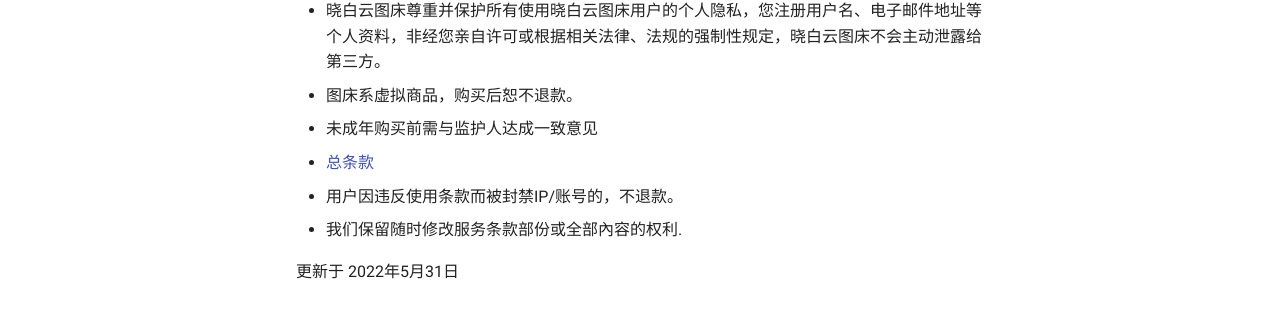
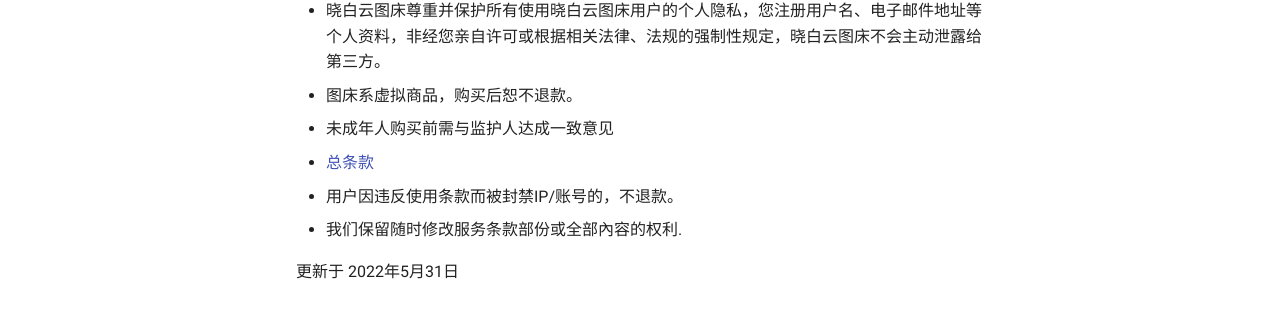
Before and after one commit to akass-org/doc.akass.cn, an MkDocs documentation site: the page built from docs/服务/图床/imghost-rules.md, in a window 1280 px wide and 900 px high, scrolled down 1518 px. Shown: the part 452-762 px from the top of the window. Built offline with MkDocs 1.6.1 and Material for MkDocs 9.7.7, drawn with Linux system fonts in a browser that asks for light colours; comment, search, counter and statistics services are not loaded.

Commit message:
完善叠甲表达

```diff
--- a/docs/服务/图床/imghost-rules.md
+++ b/docs/服务/图床/imghost-rules.md
@@ -70,7 +70,7 @@
 - 用户上传到本站的图片外链均是公开的，即使用户没有传播图片链接、使用私密相册，第三方仍有可能获取到该图片。
 - 晓白云图床尊重并保护所有使用晓白云图床用户的个人隐私，您注册用户名、电子邮件地址等个人资料，非经您亲自许可或根据相关法律、法规的强制性规定，晓白云图床不会主动泄露给第三方。
 - 图床系虚拟商品，购买后恕不退款。
-- 未成年购买前需与监护人达成一致意见
+- 未成年人购买前需与监护人达成一致意见
 - [总条款](/terms-of-use/)
 - 用户因违反使用条款而被封禁IP/账号的，不退款。
 - 我们保留随时修改服务条款部份或全部內容的权利.
```
